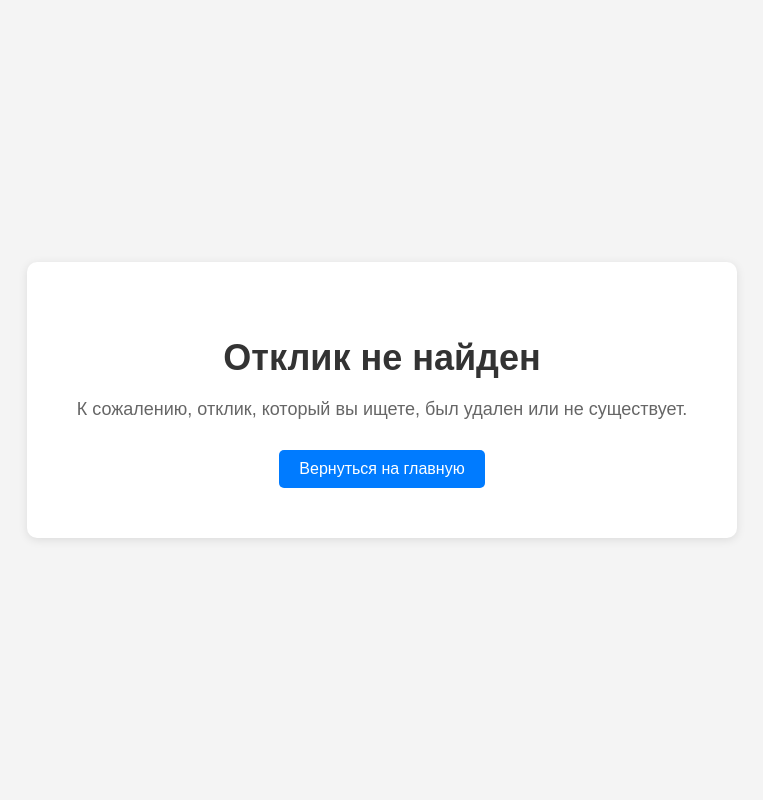
After one commit to tatiana223/HH_backend, a Django app: template app/templates/404.html in a window 1280 px wide. The commit adds this page. Shown: the whole page, without its empty margins (258-1021 px from the left). Run offline with Django 5.2, Linux system fonts and the light colour scheme; the template is opened without the code that fills it, so the values that code supplies are empty.

Commit message:
LAB2(правки) с удалённой страницей

```diff
--- /dev/null
+++ b/app/templates/404.html
@@ -0,0 +1,58 @@
+<!DOCTYPE html>
+<html lang="ru">
+<head>
+    <meta charset="UTF-8">
+    <meta name="viewport" content="width=device-width, initial-scale=1.0">
+    <meta http-equiv="X-UA-Compatible" content="IE=edge">
+    <title>Отклик не найден</title>
+    <style>
+        body {
+            font-family: Arial, sans-serif;
+            background-color: #f4f4f4;
+            margin: 0;
+            padding: 0;
+            display: flex;
+            justify-content: center;
+            align-items: center;
+            height: 100vh;
+        }
+        .container {
+            text-align: center;
+            background-color: #fff;
+            padding: 50px;
+            border-radius: 10px;
+            box-shadow: 0 2px 10px rgba(0, 0, 0, 0.1);
+        }
+        h1 {
+            font-size: 36px;
+            color: #333;
+            margin-bottom: 20px;
+        }
+        p {
+            font-size: 18px;
+            color: #666;
+            margin-bottom: 30px;
+        }
+        a {
+            display: inline-block;
+            padding: 10px 20px;
+            background-color: #007bff;
+            color: white;
+            text-decoration: none;
+            border-radius: 5px;
+        }
+        a:hover {
+            background-color: #0056b3;
+        }
+    </style>
+</head>
+<body>
+
+<div class="container">
+    <h1>Отклик не найден</h1>
+    <p>К сожалению, отклик, который вы ищете, был удален или не существует.</p>
+    <a href="{% url 'home_page' %}">Вернуться на главную</a>
+</div>
+
+</body>
+</html>
--- a/app/templates/home_page.html
+++ b/app/templates/home_page.html
@@ -16,7 +16,7 @@
             </div>
             <div class="col-md-4 d-flex justify-content-end"> <!-- Flex-контейнер для выравнивания по правой стороне -->
                 {% if draft_response %}
-                    <a href="/responses/{{ draft_response.id }}">
+                    <a href="/responses/{{ draft_response.id_response }}">
                         <button type="submit" class="bin btn btn-primary position-relative response-btn">
                             Отклик
                             <div class="badge position-absolute badge rounded-pill">
--- a/app/templates/responses.html
+++ b/app/templates/responses.html
@@ -21,7 +21,7 @@
         </div>
     <form action="{% url 'delete_response' %}" method="POST">
         {% csrf_token %}
-        <input type="hidden" name="id" value="{{ request.id }}">
+        <input type="hidden" name="id_response" value="{{ request.id_response }}">
         <button type="submit" class="btn btn-success center">Удалить заявку</button>
     </form>
     </main>
--- a/app/templates/vacancy_card.html
+++ b/app/templates/vacancy_card.html
@@ -10,12 +10,12 @@
         </div>
         <div class="card-btns d-flex flex-column w-100">
             <!-- Кнопка Подробнее -->
-            <a href="/vacancies/{{ vacancy.id }}/" class="btn btn-primary w-100 mb-2">Подробнее</a>
+            <a href="/vacancies/{{ vacancy.id_vacancies }}/" class="btn btn-primary w-100 mb-2">Подробнее</a>
 
             <!-- Форма с кнопкой Откликнуться -->
             <form action="{% url 'add_vacancy' %}" method="POST" class="w-100">
                 {% csrf_token %}
-                <input type="hidden" name="id" value="{{ vacancy.id }}">
+                <input type="hidden" name="id_vacancies" value="{{ vacancy.id_vacancies }}">
                 <button type="submit" class="btn btn-success w-100">Откликнуться</button>
             </form>
         </div>
--- a/app/urls.py
+++ b/app/urls.py
@@ -3,7 +3,7 @@ from app.views import index, vacancy, response, add_vacancy, delete_response
 
 urlpatterns = [
     path('', index, name='home_page'),
-    path('vacancies/<int:vacancy_id>/', vacancy),
+    path('vacancies/<int:vacancy_id>/', vacancy, name='vacancy'),
     path('responses/<int:id>/', response, name='response'),
     path('add_vacancy/', add_vacancy, name='add_vacancy'),
     path('delete_response/', delete_response, name='delete_response'),
```
Also changed, not shown: app/admin.py (+4 -4 lines), app/models.py (+7 -7 lines), app/templates/no_response.html (added, +7 -0 lines), app/views.py (+46 -36 lines), app/migrations/0001_initial.py (deleted), app/migrations/0002_alter_vacancies_image.py (deleted), app/migrations/0003_alter_vacancies_image.py (deleted), db.sqlite3.
